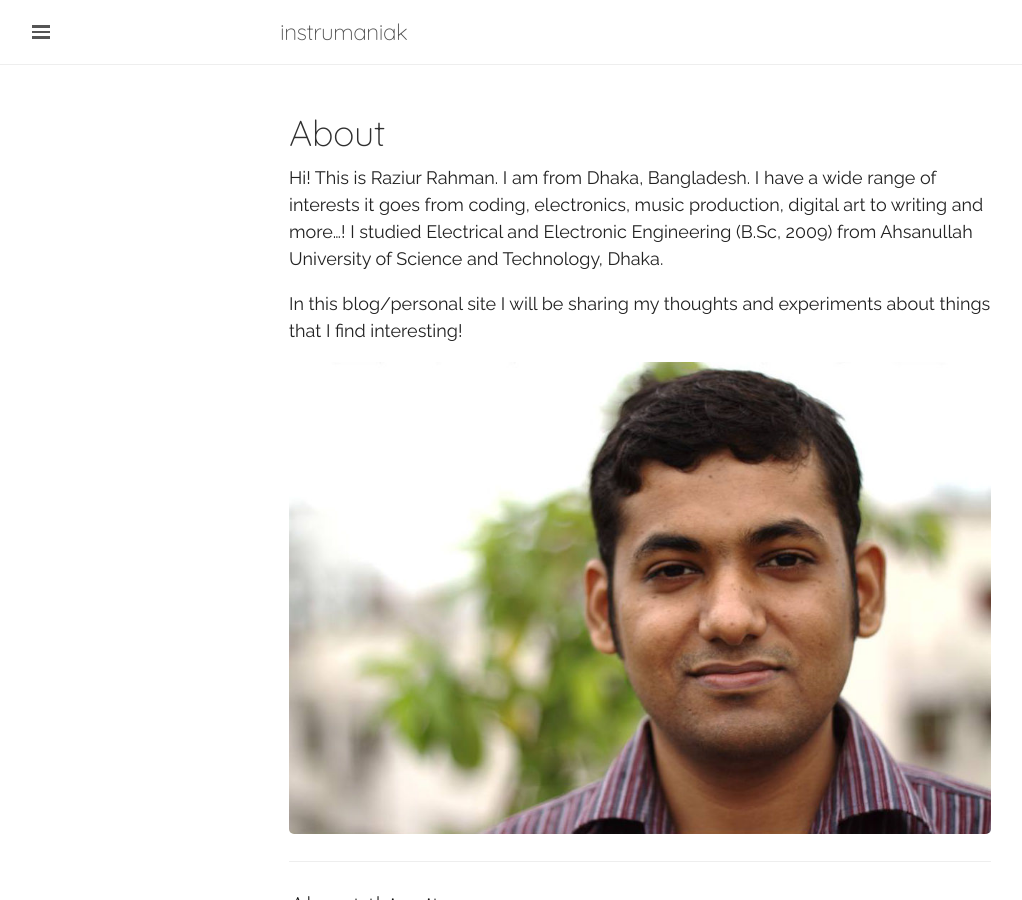
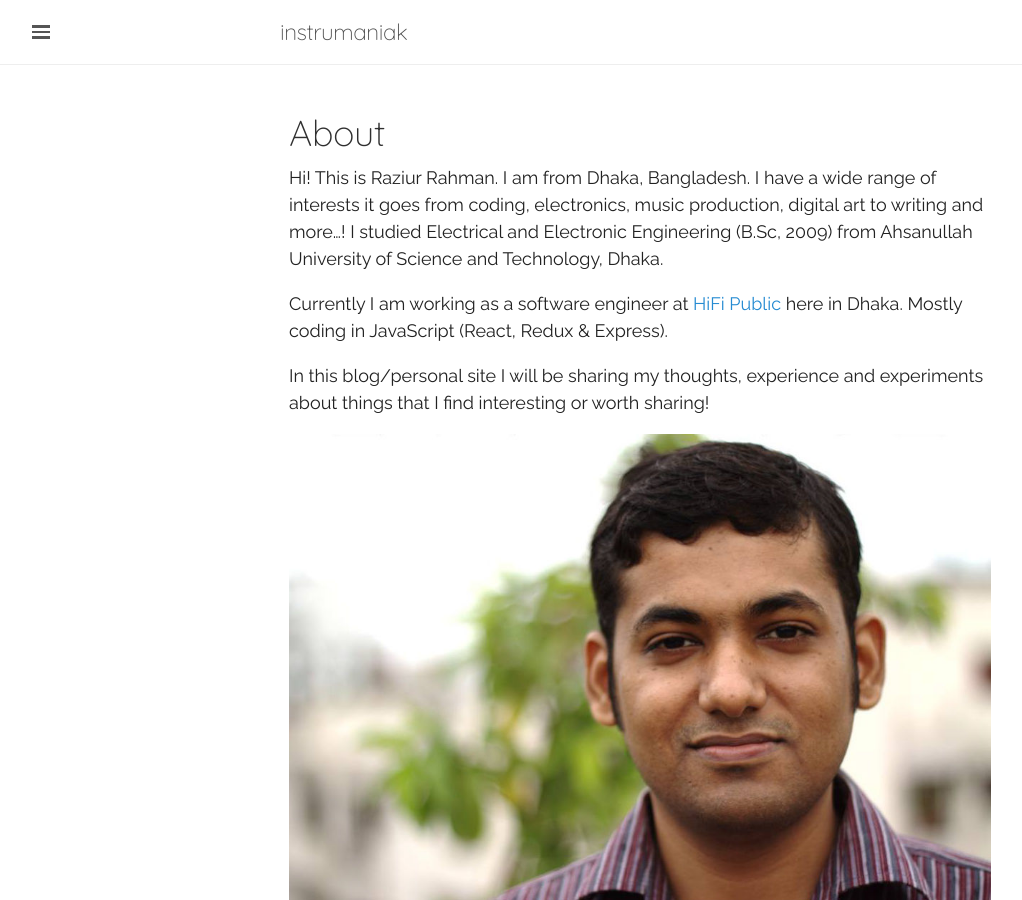
Before and after one commit to instrumaniak/music, a Jekyll site: the page built from about.md, in a window 1280 px wide and 900 px high. Shown: the whole window, without its empty margins (0-1022 px from the left). Built offline with Jekyll 4.4.1, drawn with Linux system fonts in a browser that asks for light colours.

Commit message:
About page: updated content. Added current work.

```diff
--- a/about.md
+++ b/about.md
@@ -6,7 +6,9 @@ pageorder: 04
 
 Hi! This is Raziur Rahman. I am from Dhaka, Bangladesh. I have a wide range of interests it goes from coding, electronics, music production, digital art to writing and more...! I studied Electrical and Electronic Engineering (B.Sc, 2009) from Ahsanullah University of Science and Technology, Dhaka.
 
-In this blog/personal site I will be sharing my thoughts and experiments about things that I find interesting!
+Currently I am working as a software engineer at <a href="https://www.hifipublic.com" target="_blank">HiFi Public</a> here in Dhaka. Mostly coding in JavaScript (React, Redux & Express).
+
+In this blog/personal site I will be sharing my thoughts, experience and experiments about things that I find interesting or worth sharing!
 
 ![Raziur Rahman photo](/images/about/razi-outdoor.jpg)
 
```
